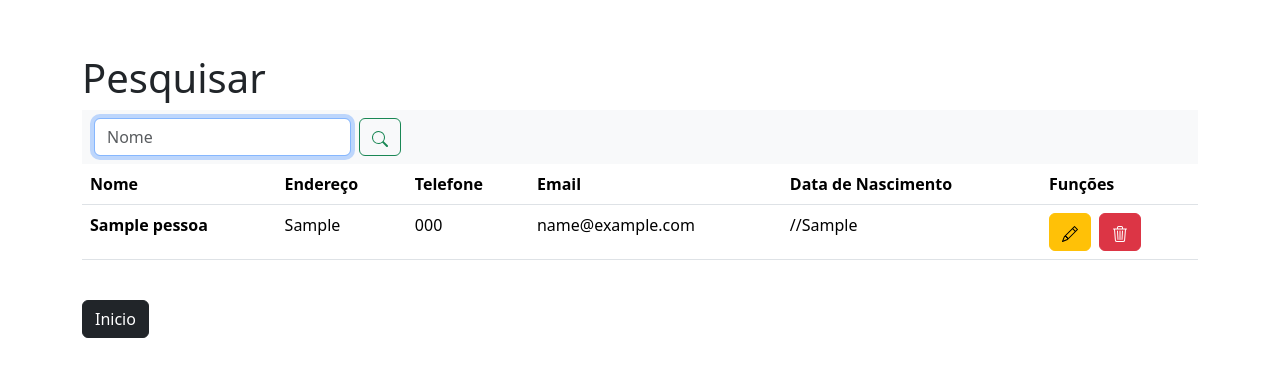
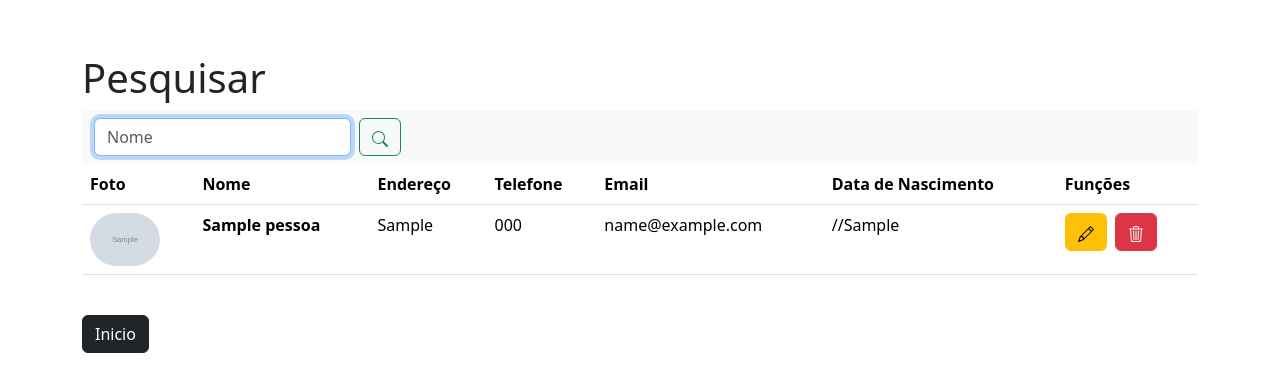
Before and after one commit to camillelimade/Empresa, a PHP site: page /pesquisa.php in a window 1280 px wide. Shown: the top 392 px of the page. Run offline with PHP 8.4, Linux system fonts and the light colour scheme; tables that the repository leaves empty or names only in its code hold one stand-in row (values such as "Sample post"); grey boxes marked "Sample" are stand-in pictures; data that the repository does not hold is empty; some libraries are stand-ins or nearby versions.

Commit message:
Alguns detalhes

```diff
--- a/controller/cad.css
+++ b/controller/cad.css
@@ -5,16 +5,10 @@
 #corpo1{
     margin-top: 54px;
 }
-
-
-
-
-
-
-
-
-
-
-
-
-/*comentario teste*/
+.mostra_foto{
+    width: 250px;
+    border-radius: 12px;
+}
+.lista_foto{
+    width: 70px; border-radius: 70px;
+}
--- a/controller/cad_script.php
+++ b/controller/cad_script.php
@@ -25,7 +25,7 @@
 
             $sql = "INSERT INTO `pessoas` ( `nome`, `endereco`, `telefone`, `email`, `data_nascimento`, `foto`) VALUES ('$nome','$endereco','$telefone','$email','$data_nascimento', '$$nome_foto')";
             if( mysqli_query($conn, $sql)){
-                echo "<img src='../img/$nome_foto' title='$nome_foto'>";
+                echo "<img src='../img/$nome_arquivo' title='$nome_foto' class='mostra_foto'>";
                 mensagem("$nome cadastrado com sucesso!", 'success');
             }else{
                 mensagem("Não foi possível cadastrar $nome, tente novamente.", 'danger');
--- a/controller/conexao.php
+++ b/controller/conexao.php
@@ -19,12 +19,13 @@
         return $escreve;
     }
     function mover_foto($vetor_foto){
-        if(!$vetor_foto['error']){
+        if((!$vetor_foto['error']) and ($vetor_foto['size'] <= 500000)){
             $nome_arquivo = date('Ymdhms'). ".jpg";
             move_uploaded_file($vetor_foto['tmp_name'], "../img/". $nome_arquivo);
             return $nome_arquivo;
-        }else{
-            return 0;
+        }else {
+           return 0;
         }
+
     }
 ?>
--- a/controller/pesquisa.php
+++ b/controller/pesquisa.php
@@ -45,6 +45,7 @@
                     <table class="table">
                         <thead>
                             <tr>
+                                <th scope="col">Foto</th>
                                 <th scope="col">Nome</th>
                                 <th scope="col">Endereço</th>
                                 <th scope="col">Telefone</th>
@@ -63,8 +64,10 @@
                                 $email = $linha['email'];
                                 $data_nascimento = $linha['data_nascimento'];
                                 $data_nascimento = mostra_data($data_nascimento);
+                                $foto = $linha['foto'];
 
                                 echo "<tr>
+                                    <th scope='row'><img src='img/$foto' class='lista_foto'></th>
                                     <th scope='row'>$nome</th>
                                     <td>$endereco</td>
                                     <td>$telefone</td>
```
Also changed, not shown: controller/cad.php (+4 -4 lines), img/20250826030816.jpg (added), img/20250826030818.jpg (added), img/20250826030819.jpg (added), img/20250826030846.jpg (added).
